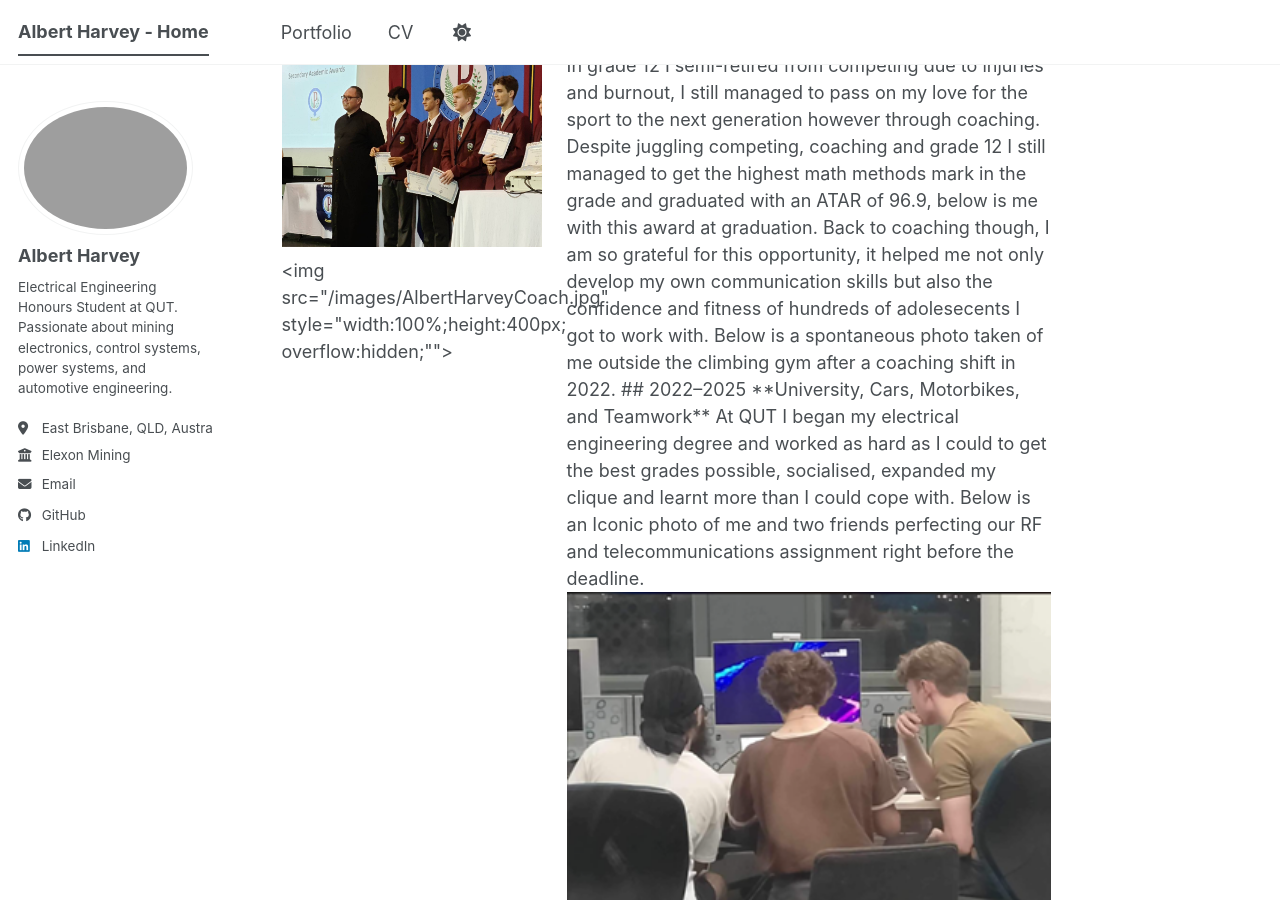
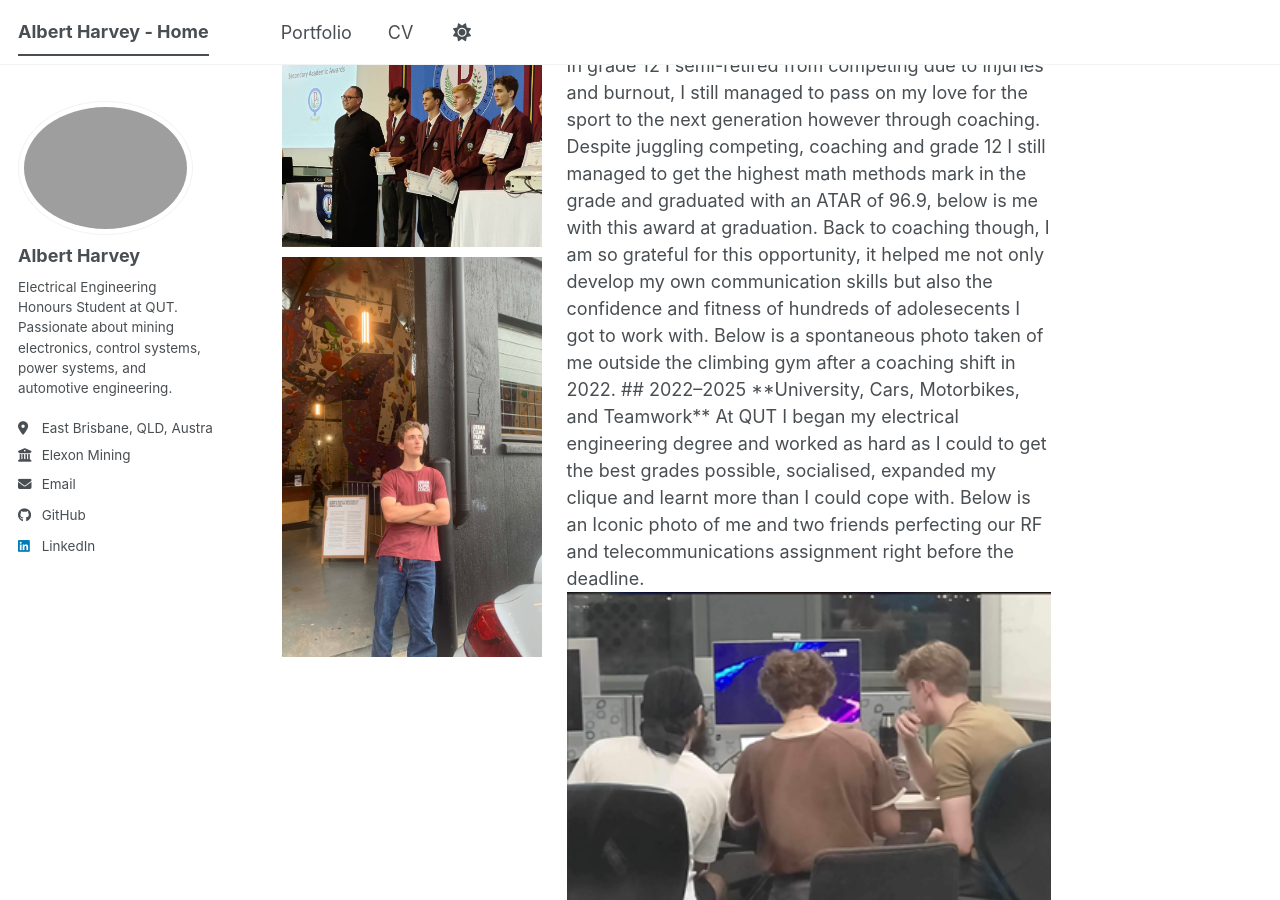
Before and after one commit to Albird-o/Albird-o.github.io, a Jekyll site: the page built from _pages/about.md, in a window 1280 px wide and 900 px high, scrolled down 955 px. Built offline with Jekyll 4.4.1, drawn with Linux system fonts in a browser that asks for light colours; a script bundle is joined from its source files by our own code; library files that are not in the unit come from our copies.

Commit message:
Update about.md

```diff
--- a/_pages/about.md
+++ b/_pages/about.md
@@ -41,7 +41,7 @@
 
 <div style="flex:1; min-width:260px;">
 <img src="/images/GraduationMathsMethodsAward.jpg" style="width:100%; margin-bottom:10px;">
-<img src="/images/AlbertHarveyCoach.jpg" style="width:100%;height:400px; overflow:hidden;"">
+<img src="/images/AlbertHarveyCoach.jpg" style="width:100%; height:400px; object-fit:cover; object-position:center 20%;">
 </div>
 
 <div style="flex:2; min-width:260px;">
```
